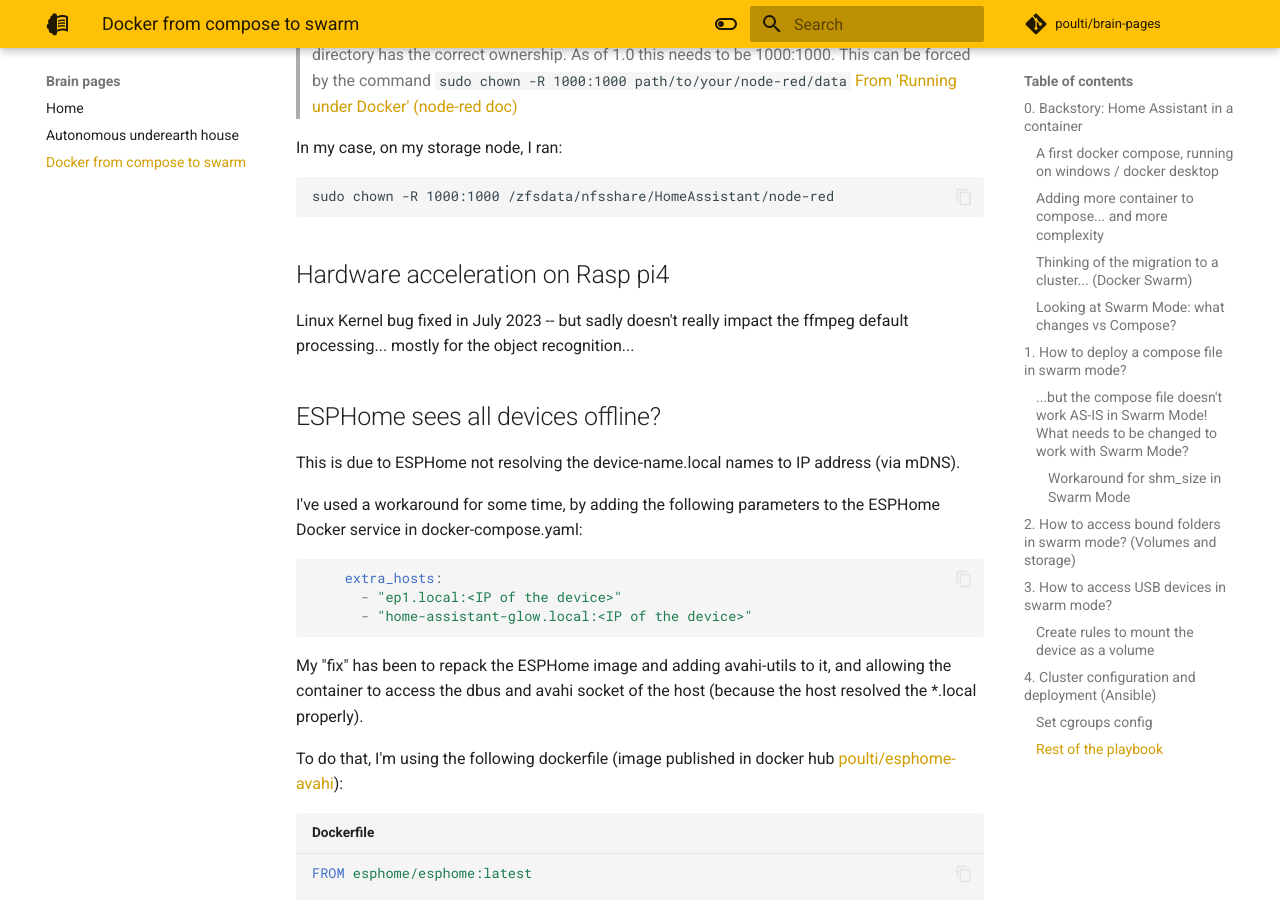
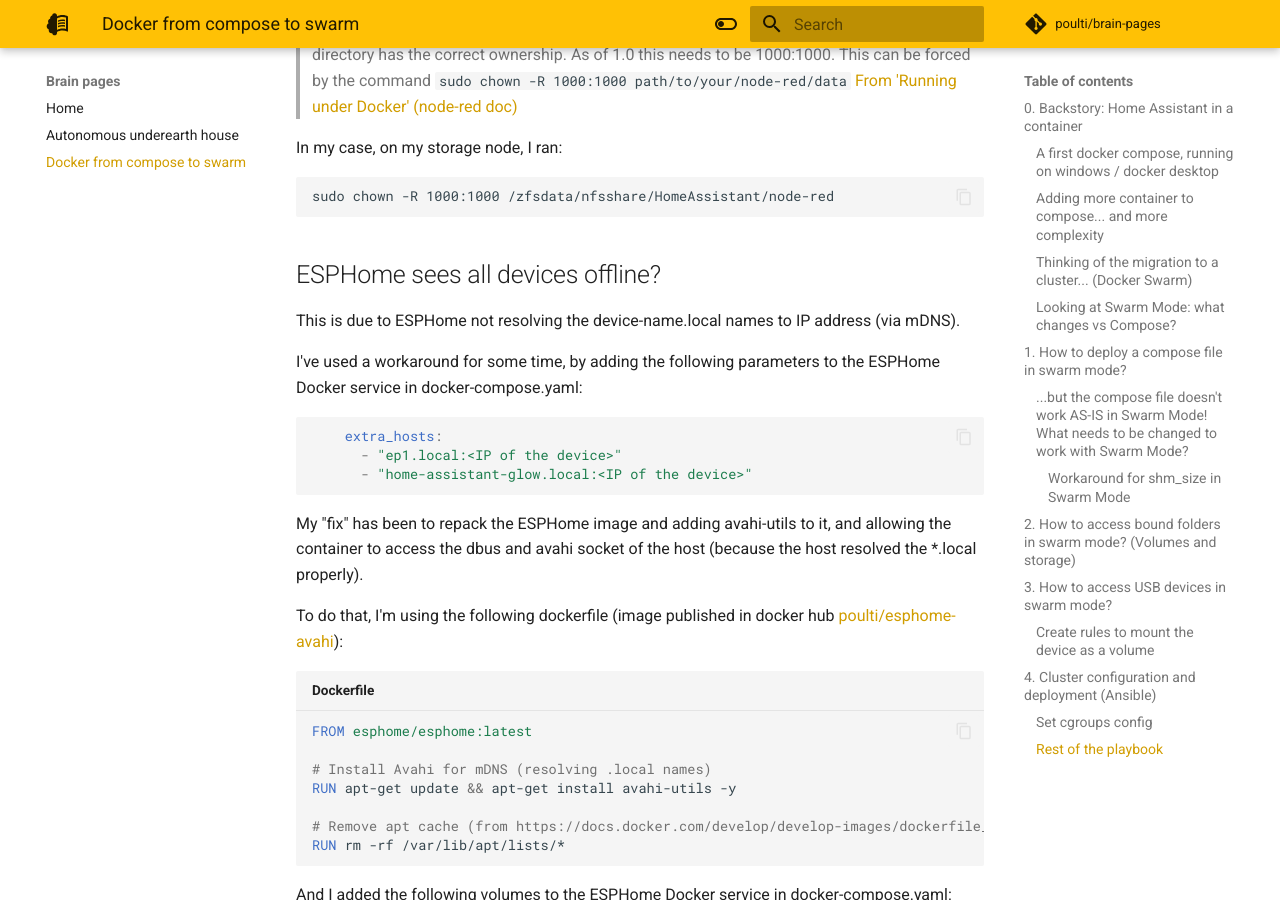
Before and after one commit to poulti/brain-pages, an MkDocs documentation site: the page built from docs/docker-from-compose-to-swarm.md, in a window 1280 px wide and 900 px high, scrolled down 15821 px. Built offline with MkDocs 1.6.1 and Material for MkDocs 9.7.7, drawn with Linux system fonts in a browser that asks for light colours; comment, search, counter and statistics services are not loaded.

Commit message:
Remove old question not adding any value

````diff
--- a/docs/docker-from-compose-to-swarm.md
+++ b/docs/docker-from-compose-to-swarm.md
@@ -571,10 +571,6 @@
 sudo chown -R 1000:1000 /zfsdata/nfsshare/HomeAssistant/node-red
 ```
 
-## Hardware acceleration on Rasp pi4
-
-Linux Kernel bug fixed in July 2023 -- but sadly doesn't really impact the ffmpeg default processing... mostly for the object recognition...
-
 ## ESPHome sees all devices offline?
 
 This is due to ESPHome not resolving the device-name.local names to IP address (via mDNS).
````
